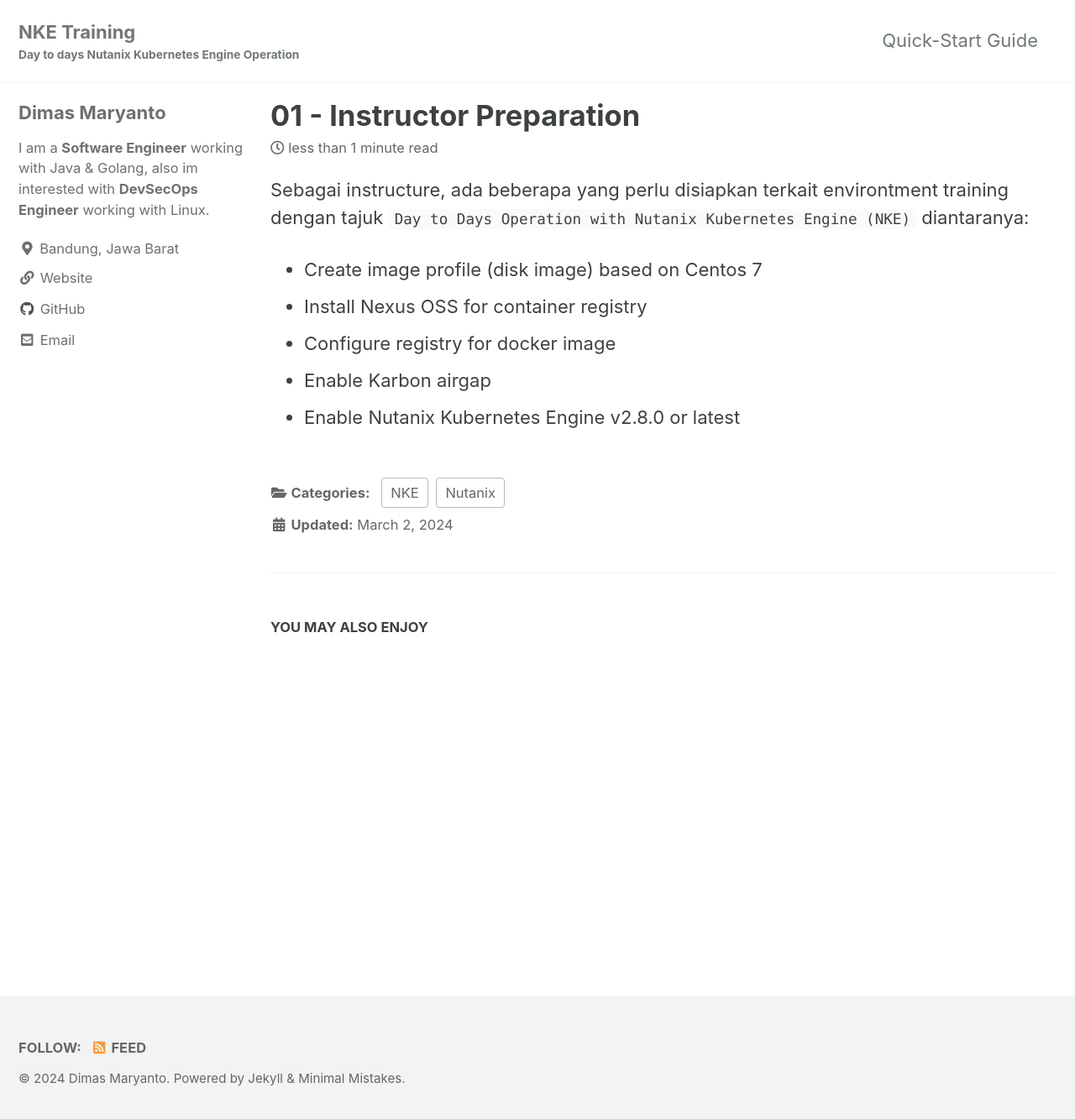
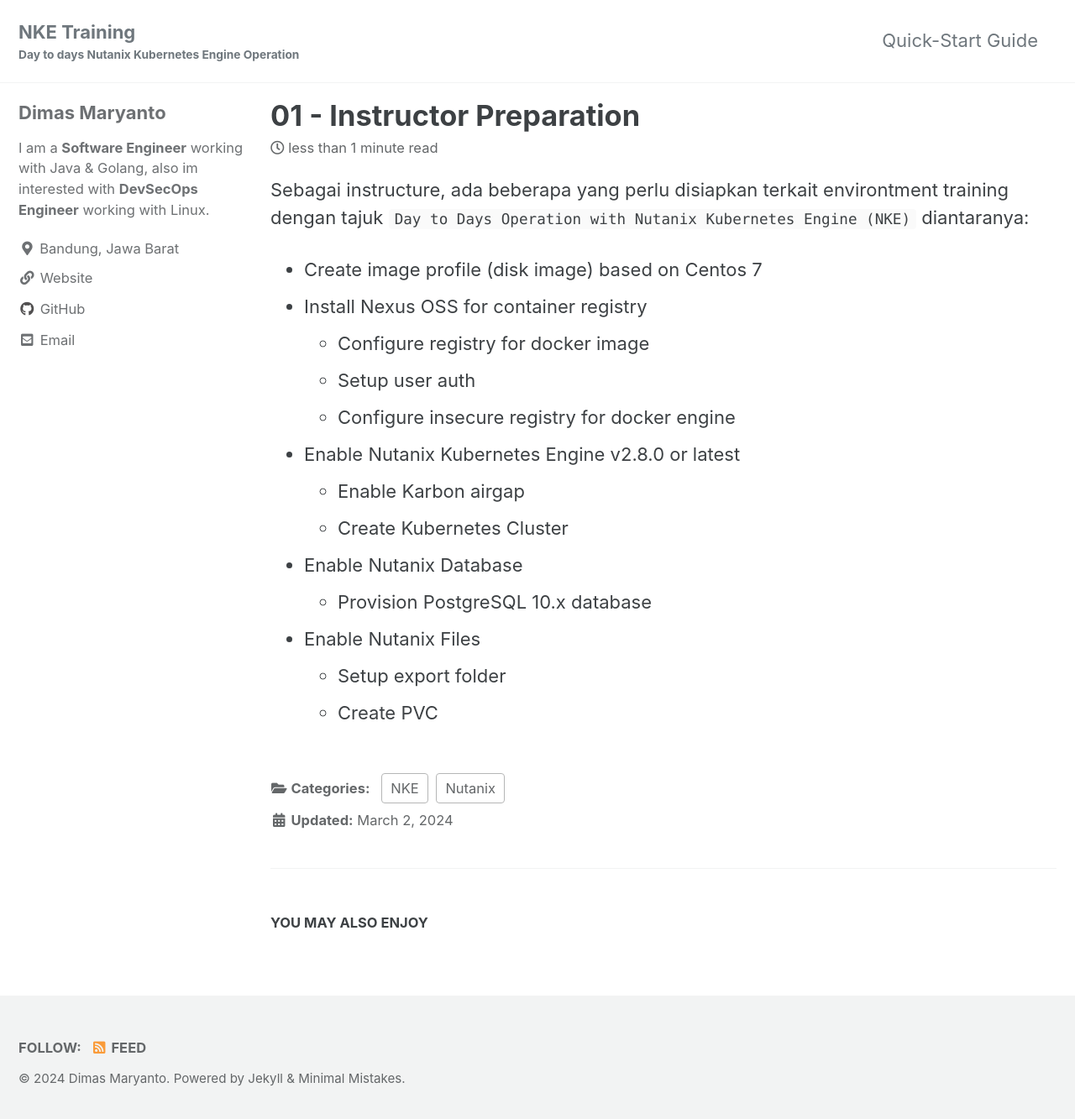
Before and after one commit to dimMaryanto93/nke-days-ops-with-springboot, a Jekyll site: the page built from docs/_posts/2024-03-02-01-instructure-prep.markdown, in a window 1280 px wide and 1341 px high. Shown: the top 1333 px of the window at 84% size. Built offline with Jekyll 4.4.1, drawn with Linux system fonts in a browser that asks for light colours; cached includes are drawn as plain includes.

Commit message:
update documentation

```diff
--- a/docs/_posts/2024-03-02-01-instructure-prep.markdown
+++ b/docs/_posts/2024-03-02-01-instructure-prep.markdown
@@ -15,6 +15,14 @@
 
 - Create image profile (disk image) based on Centos 7
 - Install Nexus OSS for container registry
-- Configure registry for docker image
-- Enable Karbon airgap
+    - Configure registry for docker image
+    - Setup user auth
+    - Configure insecure registry for docker engine
 - Enable Nutanix Kubernetes Engine v2.8.0 or latest
+    - Enable Karbon airgap
+    - Create Kubernetes Cluster
+- Enable Nutanix Database
+    - Provision PostgreSQL 10.x database
+- Enable Nutanix Files
+    - Setup export folder
+    - Create PVC
```
